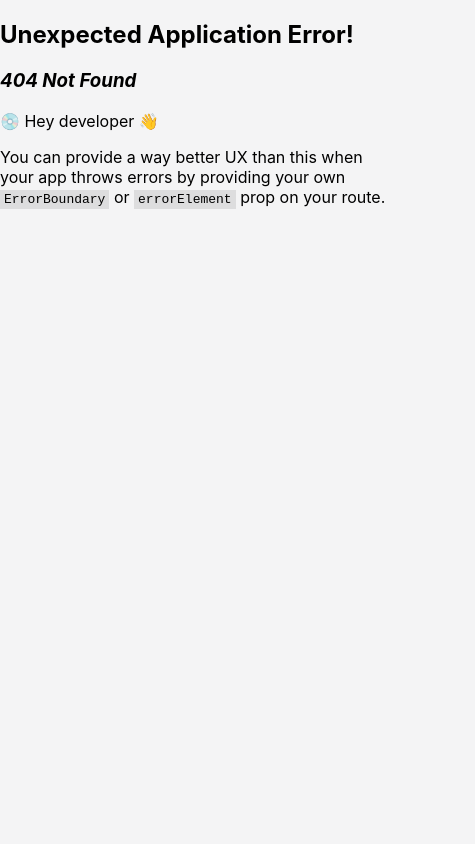
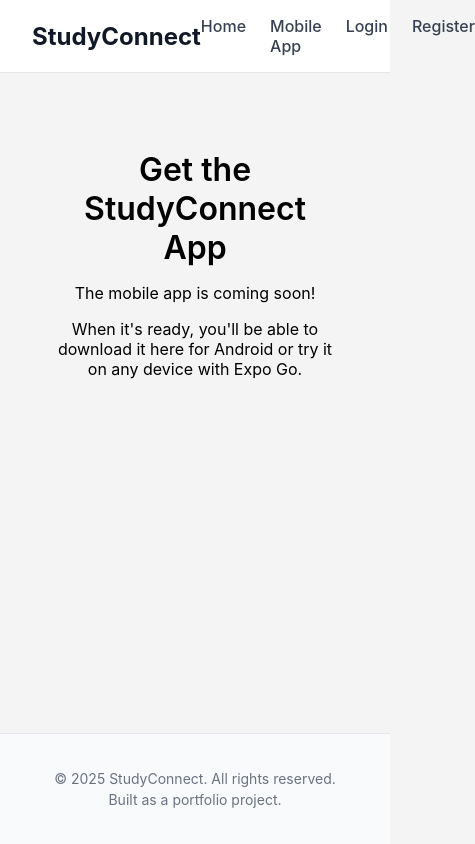
Before and after one commit to vachprogramming/django-blog, a React app in the folder frontend/: page /mobile in a window 390 px wide. Before the commit this address had no page. Shown: the whole page, 475 px wide, since content can reach past the window. Built offline with nearby package versions, Linux system fonts and the light colour scheme; the HTML template or start-up script is replaced by a standard one.

Commit message:
feat(frontend): Add placeholder mobile download page

```diff
--- a/frontend/src/components/Navbar.jsx
+++ b/frontend/src/components/Navbar.jsx
@@ -1,23 +1,23 @@
 
-// 1. Import Link from react-router-dom
 import { Link } from 'react-router-dom';
-
-// 2. Import this component's private styles
 import styles from './Navbar.module.css';
 
 function Navbar() {
-  // 3. Return the JSX (the HTML)
   return (
     <nav className={styles.navbar}>
       <div className={styles.logo}>
-        {/* 4. The logo links back to the Home page */}
         <Link to="/">StudyConnect</Link>
       </div>
       <div className={styles.navLinks}>
-        {/* 5. Our three main navigation links */}
         <Link to="/" className={styles.navLink}>
           Home
         </Link>
+
+        {/* ADD THIS NEW LINK */}
+        <Link to="/mobile" className={styles.navLink}>
+          Mobile App
+        </Link>
+
         <Link to="/login" className={styles.navLink}>
           Login
         </Link>
@@ -29,5 +29,4 @@
   );
 }
 
-// 6. Export the component so other files can use it
 export default Navbar;
--- /dev/null
+++ b/frontend/src/pages/MobilePage.jsx
@@ -0,0 +1,20 @@
+
+// We can reuse the same simple styles from our other pages
+import styles from './Page.module.css';
+
+function MobilePage() {
+  return (
+    <div className={styles.container}>
+      <h1 className={styles.title}>Get the StudyConnect App</h1>
+      <p>
+        The mobile app is coming soon!
+      </p>
+      <p>
+        When it's ready, you'll be able to download it here for
+        Android or try it on any device with Expo Go.
+      </p>
+    </div>
+  );
+}
+
+export default MobilePage;
```
Also changed, not shown: frontend/src/main.jsx (+13 -13 lines).
